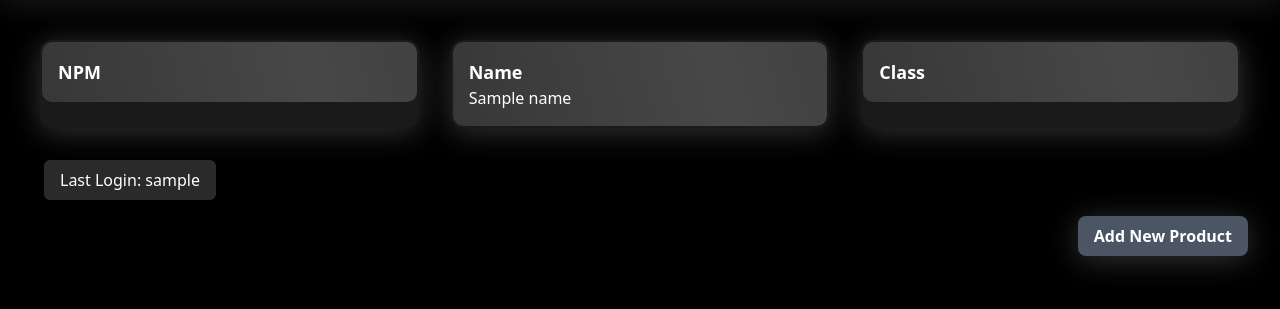
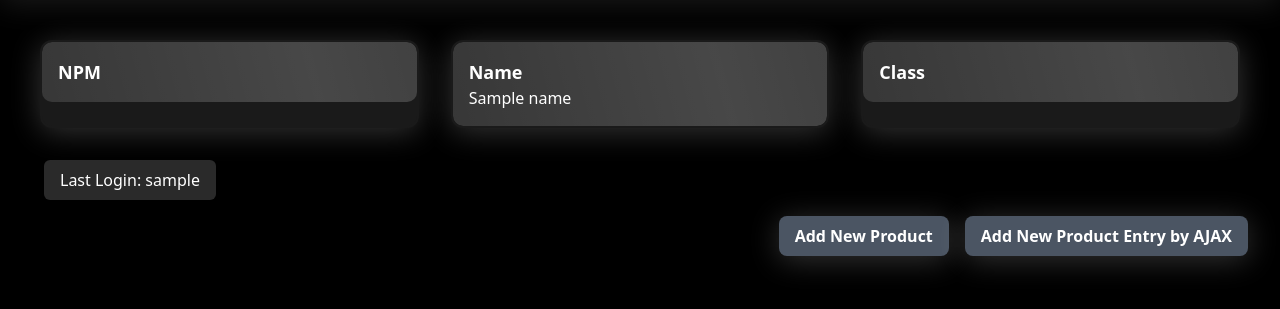
Before and after one commit to adlynfakhreyz/warung-anomali, a Django app: template main/templates/main.html in a window 1280 px wide. Shown: the part 64-373 px from the top of the page. Run offline with Django 5.2, Linux system fonts and the light colour scheme; the template is opened without the code that fills it: most values are stand-ins (such as "Sample title", 1, 10 or a date in 2020); data that the repository does not hold is empty; some libraries are stand-ins or nearby versions.

Commit message:
implement AJAX post

```diff
--- a/main/templates/main.html
+++ b/main/templates/main.html
@@ -22,13 +22,76 @@
     </div>
   </div>
   <div class="flex justify-end mb-6">
-    <a href="{% url 'main:create_product_entry' %}" class="bg-gray-600 hover:bg-gray-700 text-white font-bold py-2 px-4 rounded-lg transition duration-300 ease-in-out transform hover:-translate-y-1 hover:scale-105" style="box-shadow: 0 4px 30px rgba(255, 255, 255, 0.2);">
+    <a href="{% url 'main:create_product_entry' %}" class="bg-gray-600 hover:bg-gray-700 text-white font-bold py-2 px-4 rounded-lg transition duration-300 ease-in-out transform hover:-translate-y-1 hover:scale-105 mx-4" style="box-shadow: 0 4px 30px rgba(255, 255, 255, 0.2);">
       Add New Product
     </a>
+    <button data-modal-target="crudModal" data-modal-toggle="crudModal" class="bg-gray-600 hover:bg-gray-700 text-white font-bold py-2 px-4 rounded-lg transition duration-300 ease-in-out transform hover:-translate-y-1 hover:scale-105" style="box-shadow: 0 4px 30px rgba(255, 255, 255, 0.2);" onclick="showModal();">
+      Add New Product Entry by AJAX
+    </button>
   </div>
   <div id="product_entry_cards"></div>
 
+  <div id="crudModal" tabindex="-1" aria-hidden="true" class="hidden fixed inset-0 z-50 w-full flex items-center justify-center bg-gray-800 bg-opacity-50 overflow-x-hidden overflow-y-auto transition-opacity duration-300 ease-out">
+    <div id="crudModalContent" class="relative bg-[#1A1A1A] rounded-lg shadow-lg w-5/6 sm:w-3/4 md:w-1/2 lg:w-1/3 mx-4 sm:mx-0 transform scale-95 opacity-0 transition-transform transition-opacity duration-300 ease-out">
+      <!-- Modal header -->
+      <div class="flex items-center justify-between p-4 border-b rounded-t">
+        <h3 class="text-xl font-semibold text-white">
+          Add New Product
+        </h3>
+        <button type="button" class="text-gray-400 bg-transparent hover:bg-gray-200 hover:text-gray-900 rounded-lg text-sm p-1.5 ml-auto inline-flex items-center" id="closeModalBtn">
+          <svg aria-hidden="true" class="w-5 h-5" fill="currentColor" viewBox="0 0 20 20" xmlns="http://www.w3.org/2000/svg">
+            <path fill-rule="evenodd" d="M4.293 4.293a1 1 0 011.414 0L10 8.586l4.293-4.293a1 1 0 111.414 1.414L11.414 10l4.293 4.293a1 1 0 01-1.414 1.414L10 11.414l-4.293 4.293a1 1 0 01-1.414-1.414L8.586 10 4.293 5.707a1 1 0 010-1.414z" clip-rule="evenodd"></path>
+          </svg>
+          <span class="sr-only">Close modal</span>
+        </button>
+      </div>
+      <!-- Modal body -->
+      <div class="px-6 py-4 space-y-6 form-style">
+        <form id="productEntryForm">
+          <div class="mb-4">
+            <label for="name" class="block text-sm font-medium text-gray-400">Product Name</label>
+            <input type="text" id="name" name="name" class="mt-1 block w-full bg-[#2A2A2A] border border-gray-600 text-white rounded-md p-2 hover:border-indigo-700" placeholder="Enter product name" required>
+          </div>
+          <div class="mb-4">
+            <label for="description" class="block text-sm font-medium text-gray-400">Description</label>
+            <textarea id="description" name="description" rows="3" class="mt-1 block w-full bg-[#2A2A2A] border border-gray-600 text-white rounded-md p-2 hover:border-indigo-700" placeholder="Enter product description" required></textarea>
+          </div>
+          <div class="mb-4">
+            <label for="price" class="block text-sm font-medium text-gray-400">Price (Rp)</label>
+            <input type="number" id="price" name="price" class="mt-1 block w-full bg-[#2A2A2A] border border-gray-600 text-white rounded-md p-2 hover:border-indigo-700" placeholder="Enter product price" required>
+          </div>
+          <div class="mb-4">
+            <label for="color" class="block text-sm font-medium text-gray-400">Color</label>
+            <input type="text" id="color" name="color" class="mt-1 block w-full bg-[#2A2A2A] border border-gray-600 text-white rounded-md p-2 hover:border-indigo-700" placeholder="Enter product color" required>
+          </div>
+          <div class="mb-4">
+            <label for="stock" class="block text-sm font-medium text-gray-400">Stock</label>
+            <input type="number" id="stock" name="stock" class="mt-1 block w-full bg-[#2A2A2A] border border-gray-600 text-white rounded-md p-2 hover:border-indigo-700" placeholder="Enter stock quantity" required>
+          </div>
+        </form>
+      </div>
+      <!-- Modal footer -->
+      <div class="flex flex-col space-y-2 md:flex-row md:space-y-0 md:space-x-2 p-6 border-t border-gray-200 rounded-b justify-center md:justify-end">
+        <button type="button" class="bg-gray-500 hover:bg-gray-600 text-white font-bold py-2 px-4 rounded-lg" id="cancelButton">Cancel</button>
+        <button type="submit" id="submitProductEntry" form="productEntryForm" class="bg-indigo-700 hover:bg-indigo-600 text-white font-bold py-2 px-4 rounded-lg">Save</button>
+      </div>
+    </div>
+  </div>
+
   <script>
+    function addProductEntry() {
+      fetch("{% url 'main:add_product_entry_ajax' %}", {
+        method: "POST",
+        body: new FormData(document.querySelector('#productEntryForm')),
+      })
+      .then(response => refreshProductEntries())
+
+      document.getElementById("productEntryForm").reset();
+      document.querySelector("[data-modal-toggle='crudModal']").click();
+
+      return false;
+    }
+
     function truncateByLength(str, maxLength) {
       if (str.length > maxLength) {
         return str.slice(0, maxLength) + '...';
@@ -39,6 +102,7 @@
     async function getProductEntries(){
         return fetch("{% url 'main:show_json' %}").then((res) => res.json())
     }
+
     async function refreshProductEntries() {
       document.getElementById("product_entry_cards").innerHTML = "";
       document.getElementById("product_entry_cards").className = "";
@@ -56,7 +120,8 @@
           `;
       }
       else {
-          classNameString = "columns-1 sm:columns-2 lg:columns-4 gap-6 space-y-6 w-full"
+          classNameString = "grid grid-cols-1 sm:grid-cols-2 lg:grid-cols-4 gap-6 w-full";
+
           productEntries.forEach((item) => {
               const name = DOMPurify.sanitize(item.fields.name);
               const color = DOMPurify.sanitize(item.fields.color);
@@ -128,5 +193,39 @@
       document.getElementById("product_entry_cards").innerHTML = htmlString;
   }
   refreshProductEntries();
+
+  const modal = document.getElementById('crudModal');
+  const modalContent = document.getElementById('crudModalContent');
+
+  function showModal() {
+      const modal = document.getElementById('crudModal');
+      const modalContent = document.getElementById('crudModalContent');
+
+      modal.classList.remove('hidden');
+      setTimeout(() => {
+        modalContent.classList.remove('opacity-0', 'scale-95');
+        modalContent.classList.add('opacity-100', 'scale-100');
+      }, 50);
+  }
+
+  function hideModal() {
+      const modal = document.getElementById('crudModal');
+      const modalContent = document.getElementById('crudModalContent');
+
+      modalContent.classList.remove('opacity-100', 'scale-100');
+      modalContent.classList.add('opacity-0', 'scale-95');
+
+      setTimeout(() => {
+        modal.classList.add('hidden');
+      }, 150);
+  }
+
+  document.getElementById("cancelButton").addEventListener("click", hideModal);
+  document.getElementById("closeModalBtn").addEventListener("click", hideModal);
+  document.getElementById("productEntryForm").addEventListener("submit", (e) => {
+    e.preventDefault();
+    addProductEntry();
+    hideModal();
+  })
   </script>
 {% endblock content %}
--- a/main/urls.py
+++ b/main/urls.py
@@ -1,6 +1,6 @@
 from django.urls import path
 from main.views import show_main, create_product_entry, show_xml, show_json, show_xml_by_id, show_json_by_id
-from main.views import register, login_user, logout_user, edit_product, delete_product
+from main.views import register, login_user, logout_user, edit_product, delete_product, add_product_entry_ajax
 
 app_name = 'main'
 
@@ -15,5 +15,6 @@ urlpatterns = [
     path('login/', login_user, name='login'), # routing untuk ketika ingin login
     path('logout/', logout_user, name='logout'), # routing untuk ketika ingin logout
     path('edit_product/<uuid:id>', edit_product, name='edit_product'),
-    path('delete_product/<uuid:id>', delete_product, name='delete_product')
+    path('delete_product/<uuid:id>', delete_product, name='delete_product'),
+    path('create-product-entry-ajax', add_product_entry_ajax, name='add_product_entry_ajax'),
 ]
--- a/main/views.py
+++ b/main/views.py
@@ -10,6 +10,9 @@ from django.contrib.auth import authenticate, login, logout
 import datetime
 from django.http import HttpResponseRedirect
 from django.urls import reverse
+from django.views.decorators.csrf import csrf_exempt
+from django.views.decorators.http import require_POST
+from django.utils.html import strip_tags
 
 # Fungsi yang menampilkan main
 @login_required(login_url='/login')
@@ -112,3 +115,25 @@ def delete_product(request, id):
     product.delete()
     # Kembali ke halaman awal
     return HttpResponseRedirect(reverse('main:show_main'))
+
+@csrf_exempt
+@require_POST
+def add_product_entry_ajax(request):
+    name = strip_tags(request.POST.get("name"))
+    price = request.POST.get("price")
+    color = strip_tags(request.POST.get("color"))
+    stock = request.POST.get("stock")
+    description = strip_tags(request.POST.get("description"))
+    user = request.user
+
+    new_product = Product(
+        name=name,
+        price=price,
+        color=color,
+        stock=stock,
+        description=description,
+        user=user
+    )
+    new_product.save()
+
+    return HttpResponse(b"CREATED", status=201)
```
Also changed, not shown: main/forms.py (+13 -0 lines).
